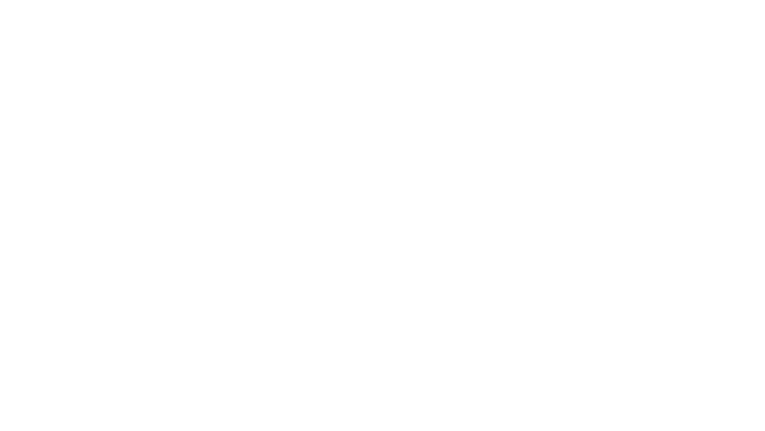
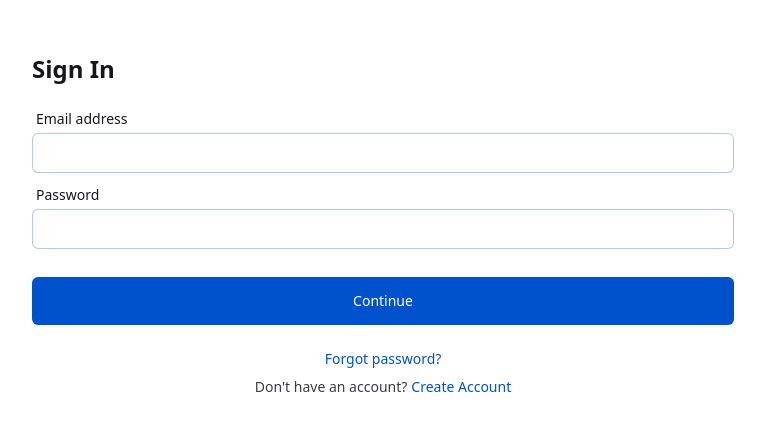
Before and after one commit to Coach-The-Student/signan-coach-web, a React (Vite) app: page /dashboard/set-role in a window 1280 px wide. Before the commit this address had no page. Shown: the part 175-606 px from the top of the page, without its empty margins (101-866 px from the left). Built offline with nearby package versions, Linux system fonts and the light colour scheme.

Commit message:
feat: add SetRole component and update routing for role selection

```diff
--- /dev/null
+++ b/src/pages/auth/SetRole.tsx
@@ -0,0 +1,36 @@
+import { Button, Input } from "@/components/base";
+import { Link } from "react-router-dom";
+
+function SetRole() {
+  return (
+    <>
+      <h2 className="text-2xl font-semibold">Sign In</h2>
+      <form className="flex flex-col gap-3">
+        <Input label="Email address" />
+        <Input label="Password" />
+        <Button size="lg" className="mt-4">
+          Continue
+        </Button>
+      </form>
+      <div className="flex flex-col items-center gap-2 text-sm">
+        <Link
+          to="/reset-password/confirm-email"
+          className="text-primary text-center text-sm"
+        >
+          Forgot password?
+        </Link>
+        <p className="text-center">
+          <span className="text-grey-text">Don't have an account?</span>
+          <Link
+            to="/register"
+            className="text-primary text-center text-sm ml-1"
+          >
+            Create Account
+          </Link>
+        </p>
+      </div>
+    </>
+  );
+}
+
+export default SetRole;
--- a/src/pages/landing-page/home/sections/Hero.tsx
+++ b/src/pages/landing-page/home/sections/Hero.tsx
@@ -1,32 +1,40 @@
-import { Button } from '@/components/base'
-import { Container } from '@/components/inc'
-import HeroImage from "@/assets/images/hero.png"
+import HeroImage from "@/assets/images/hero.png";
+import { Button } from "@/components/base";
+import { Container } from "@/components/inc";
+import { useNavigate } from "react-router-dom";
 
 function Hero() {
+  const navigate = useNavigate();
+
   return (
-    <Container className='min-h-screen flex items-center justify-between pt-24 px-44'>
-      <div className='flex flex-col items-start gap-8'>
-        <div className='flex flex-col gap-5'>
-          <h2 className='text-6xl font-semibold'>
-            Empowering Lives<br />
-            Through Coaching<br />
+    <Container className="min-h-screen flex items-center justify-between pt-24 px-44">
+      <div className="flex flex-col items-start gap-8">
+        <div className="flex flex-col gap-5">
+          <h2 className="text-6xl font-semibold">
+            Empowering Lives
+            <br />
+            Through Coaching
+            <br />
             Globally
           </h2>
           <p>
-            Get expert guidance, personalized coaching, and AI-powered<br />
+            Get expert guidance, personalized coaching, and AI-powered
+            <br />
             insights to help you achieve your goals faster
           </p>
         </div>
-        <Button pill size="lg">
+        <Button pill size="lg" onClick={() => navigate("/set-role")}>
           Get Started
         </Button>
         <div>
-          <p className='text-sm font-medium'>Trusted by 300K+ organizations worldwide</p>
+          <p className="text-sm font-medium">
+            Trusted by 300K+ organizations worldwide
+          </p>
         </div>
       </div>
       <img src={HeroImage} width="45%" />
     </Container>
-  )
+  );
 }
 
-export default Hero
+export default Hero;
--- a/src/routes/index.tsx
+++ b/src/routes/index.tsx
@@ -1,17 +1,26 @@
 import { lazy } from "react";
-import { Routes, Route } from "react-router";
+import { Route, Routes } from "react-router";
 
 const Home = lazy(() => import("@/pages/landing-page/home/Home"));
-const Dashboard = lazy(() => import('@/pages/dashboard/Dashboard'));
-const ConfirmEmail = lazy(() => import('@/pages/auth/resetPassword/ConfirmEmail'));
-const Login = lazy(() => import('@/pages/auth/Login'));
-const NewPassword = lazy(() => import('@/pages/auth/resetPassword/NewPassword'));
-const Register = lazy(() => import('@/pages/auth/Register'));
-const VerifyEmail = lazy(() => import('@/pages/auth/VerifyEmail'));
-const LayoutAuth = lazy(() => import('@/pages/auth/layouts/LayoutAuth'));
-const LayoutDashboardHeader = lazy(() => import('@/layouts/LayoutDashboardHeader'));
-const LayoutHeader = lazy(() => import('@/layouts/LayoutHeader'));
-const LayoutDashboardSidebar = lazy(() => import('@/layouts/LayoutDashboardSidebar'));
+const Dashboard = lazy(() => import("@/pages/dashboard/Dashboard"));
+const ConfirmEmail = lazy(
+  () => import("@/pages/auth/resetPassword/ConfirmEmail")
+);
+const SetRole = lazy(() => import("@/pages/auth/SetRole"));
+const Login = lazy(() => import("@/pages/auth/Login"));
+const NewPassword = lazy(
+  () => import("@/pages/auth/resetPassword/NewPassword")
+);
+const Register = lazy(() => import("@/pages/auth/Register"));
+const VerifyEmail = lazy(() => import("@/pages/auth/VerifyEmail"));
+const LayoutAuth = lazy(() => import("@/pages/auth/layouts/LayoutAuth"));
+const LayoutDashboardHeader = lazy(
+  () => import("@/layouts/LayoutDashboardHeader")
+);
+const LayoutHeader = lazy(() => import("@/layouts/LayoutHeader"));
+const LayoutDashboardSidebar = lazy(
+  () => import("@/layouts/LayoutDashboardSidebar")
+);
 
 function Router() {
   return (
@@ -27,6 +36,7 @@ function Router() {
           <Route path="login" element={<Login />} />
           <Route path="register" element={<Register />} />
           <Route path="verify-email" element={<VerifyEmail />} />
+          <Route path="set-role" element={<SetRole />} />
           <Route path="reset-password">
             <Route path="confirm-email" element={<ConfirmEmail />} />
             <Route path="new-password" element={<NewPassword />} />
@@ -41,7 +51,7 @@ function Router() {
         </Route>
       </Route>
     </Routes>
-  )
+  );
 }
 
-export default Router
+export default Router;
```
Also changed, not shown: src/pages/auth/index.ts (+6 -5 lines).
